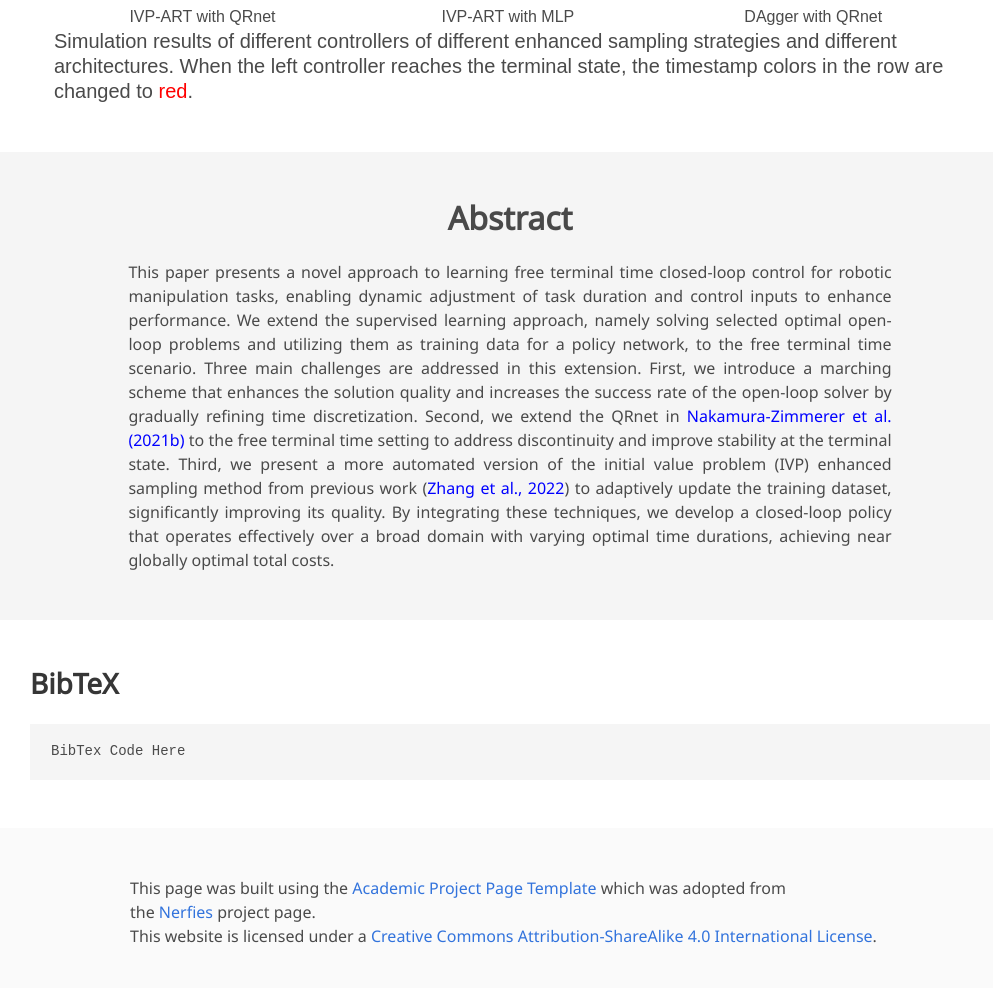
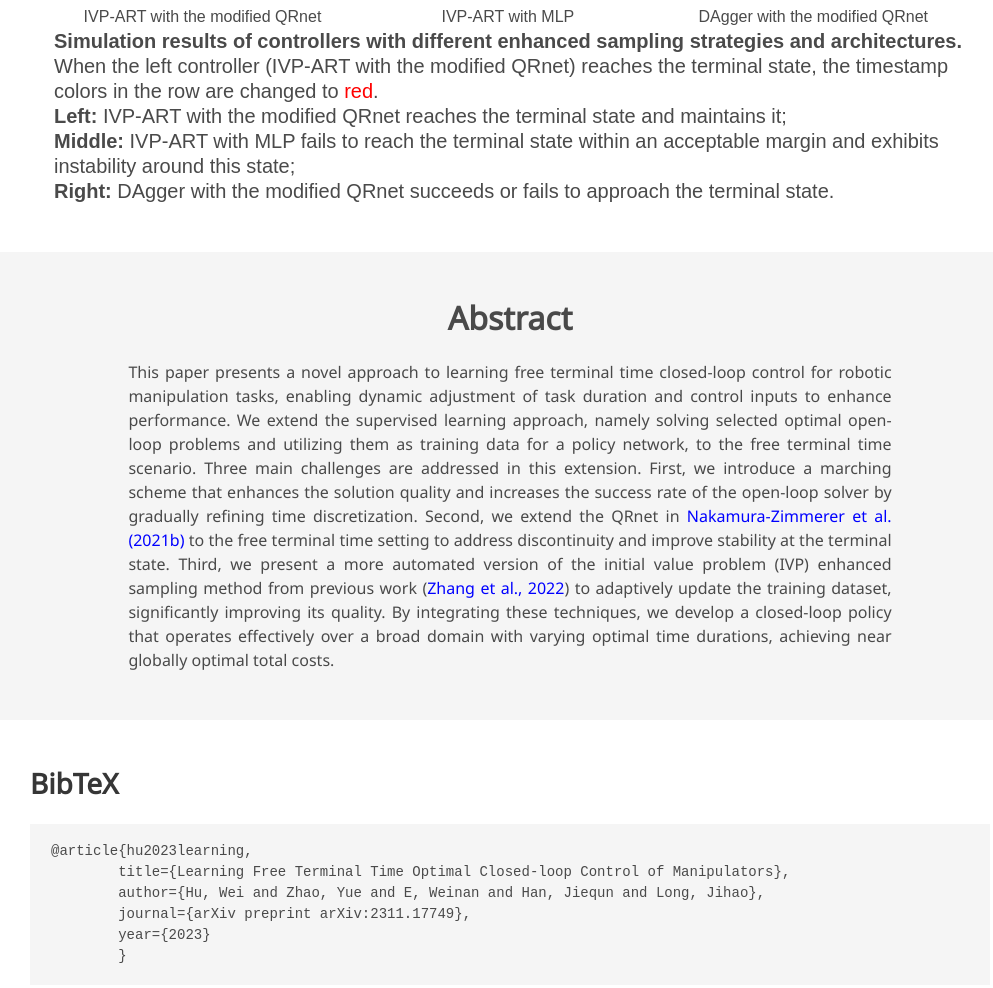
Before and after one commit to DeepOptimalControl/FreeTimeManipulator, a plain HTML site: page index.html in a window 1280 px wide. Shown: the part 858-1846 px from the top of the page, without its empty margins (130-1123 px from the left). Drawn offline with nearby package versions, Linux system fonts and the light colour scheme; some icons are missing; a web font is replaced by a local one.

Commit message:
update arxiv and bibtex

```diff
--- a/index.html
+++ b/index.html
@@ -75,44 +75,9 @@
                     <span class="corresponding-author"><small><br><sup>&dagger;</sup><a href="mailto:longjh1998@gmail.com">longjh1998@gmail.com</a></small></span>
                   </div>
 
-<!--                  <div class="column has-text-centered">-->
-<!--                    <div class="publication-links">-->
-<!--                         &lt;!&ndash; Arxiv PDF link &ndash;&gt;-->
-<!--                      <span class="link-block">-->
-<!--                        <a href="https://arxiv.org/pdf/<ARXIV PAPER ID>.pdf" target="_blank"-->
-<!--                        class="external-link button is-normal is-rounded is-dark">-->
-<!--                        <span class="icon">-->
-<!--                          <i class="fas fa-file-pdf"></i>-->
-<!--                        </span>-->
-<!--                        <span>Paper</span>-->
-<!--                      </a>-->
-<!--                    </span>-->
-
-                    <!-- Supplementary PDF link -->
-                    <!-- <span class="link-block">
-                      <a href="static/pdfs/supplementary_material.pdf" target="_blank"
-                      class="external-link button is-normal is-rounded is-dark">
-                      <span class="icon">
-                        <i class="fas fa-file-pdf"></i>
-                      </span>
-                      <span>Supplementary</span>
-                    </a>
-                  </span> -->
-
-<!--                  &lt;!&ndash; Github link &ndash;&gt;-->
-<!--                  <span class="link-block">-->
-<!--                    <a href="https://github.com/YOUR REPO HERE" target="_blank"-->
-<!--                    class="external-link button is-normal is-rounded is-dark">-->
-<!--                    <span class="icon">-->
-<!--                      <i class="fab fa-github"></i>-->
-<!--                    </span>-->
-<!--                    <span>Code</span>-->
-<!--                  </a>-->
-<!--                </span>-->
-
                 <!-- ArXiv abstract Link -->
                 <span class="link-block">
-                  <a href="https://arxiv.org/abs/<ARXIV PAPER ID>" target="_blank"
+                  <a href="https://arxiv.org/abs/2311.17749" target="_blank"
                   class="external-link button is-normal is-rounded is-dark">
                   <span class="icon">
                     <i class="ai ai-arxiv"></i>
@@ -148,7 +113,7 @@
 
       <figure>
         <img src="static/images/4_ivp_qrnet.gif" alt="IVP-ART with QRnet">
-        <figcaption>IVP-ART with QRnet</figcaption>
+        <figcaption>IVP-ART with the modified QRnet</figcaption>
       </figure>
       <figure>
         <img src="static/images/4_ivp_mlp.gif" alt="IVP-ART with MLP">
@@ -156,10 +121,13 @@
       </figure>
       <figure>
         <img src="static/images/4_dagger_qrnet.gif" alt="DAgger with QRnet">
-        <figcaption>DAgger with QRnet</figcaption>
+        <figcaption>DAgger with the modified QRnet</figcaption>
       </figure>
       <h2 class="subtitle">
-         Simulation results of different controllers of different enhanced sampling strategies and different architectures. When the left controller reaches the terminal state, the timestamp colors in the row are changed to <span style="color: red;">red</span>.
+         <b>Simulation results of controllers with different enhanced sampling strategies and architectures.</b> When the left controller (IVP-ART with the modified QRnet) reaches the terminal state, the timestamp colors in the row are changed to <span style="color: red;">red</span>.
+         <br> <b>Left:</b> IVP-ART with the modified QRnet reaches the terminal state and maintains it;
+         <br> <b>Middle:</b> IVP-ART with MLP fails to reach the terminal state within an acceptable margin and exhibits instability around this state;
+         <br> <b>Right:</b> DAgger with the modified QRnet succeeds or fails to approach the terminal state.
       </h2>
     </div>
   </div>
@@ -188,7 +156,13 @@
   <section class="section" id="BibTeX">
     <div class="container is-max-desktop content">
       <h2 class="title">BibTeX</h2>
-      <pre><code>BibTex Code Here</code></pre>
+      <pre><code>@article{hu2023learning,
+        title={Learning Free Terminal Time Optimal Closed-loop Control of Manipulators},
+        author={Hu, Wei and Zhao, Yue and E, Weinan and Han, Jiequn and Long, Jihao},
+        journal={arXiv preprint arXiv:2311.17749},
+        year={2023}
+        }
+</code></pre>
     </div>
 </section>
 <!--End BibTex citation -->
```
